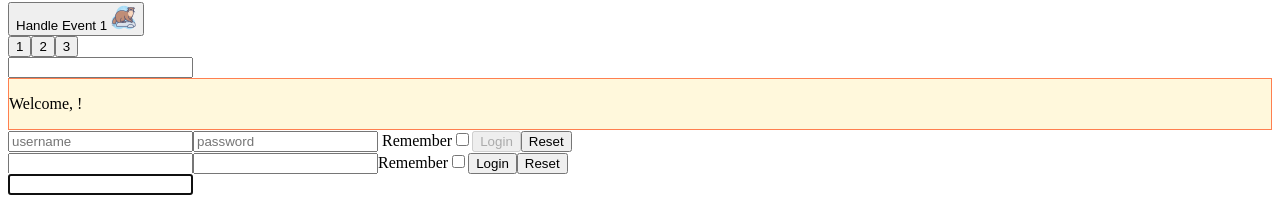
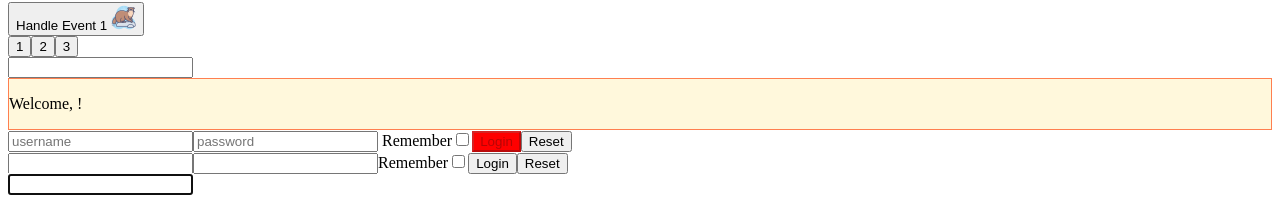
Before and after one commit to Hachiko03/React, a React (Vite) app in the folder my-app/: page / in a window 1280 px wide. Shown: the part 506-723 px from the top of the page. Built offline with nearby package versions, Linux system fonts and the light colour scheme.

Commit message:
Styling Components 3

```diff
--- a/my-app/src/Login.jsx
+++ b/my-app/src/Login.jsx
@@ -52,7 +52,7 @@ export default function Login({ onLogin }) {
         type="checkbox"
         onChange={actualizacionDelInput}
       />
-      <button disabled={!data.username || !data.password}>Login</button>
+      <button disabled={!data.username || !data.password} style={{backgroundColor :data.password.length < 8 ? 'red': 'green'}} >Login</button>
       <button onClick={resetInputs}>Reset</button>
     </form>
   );
```
